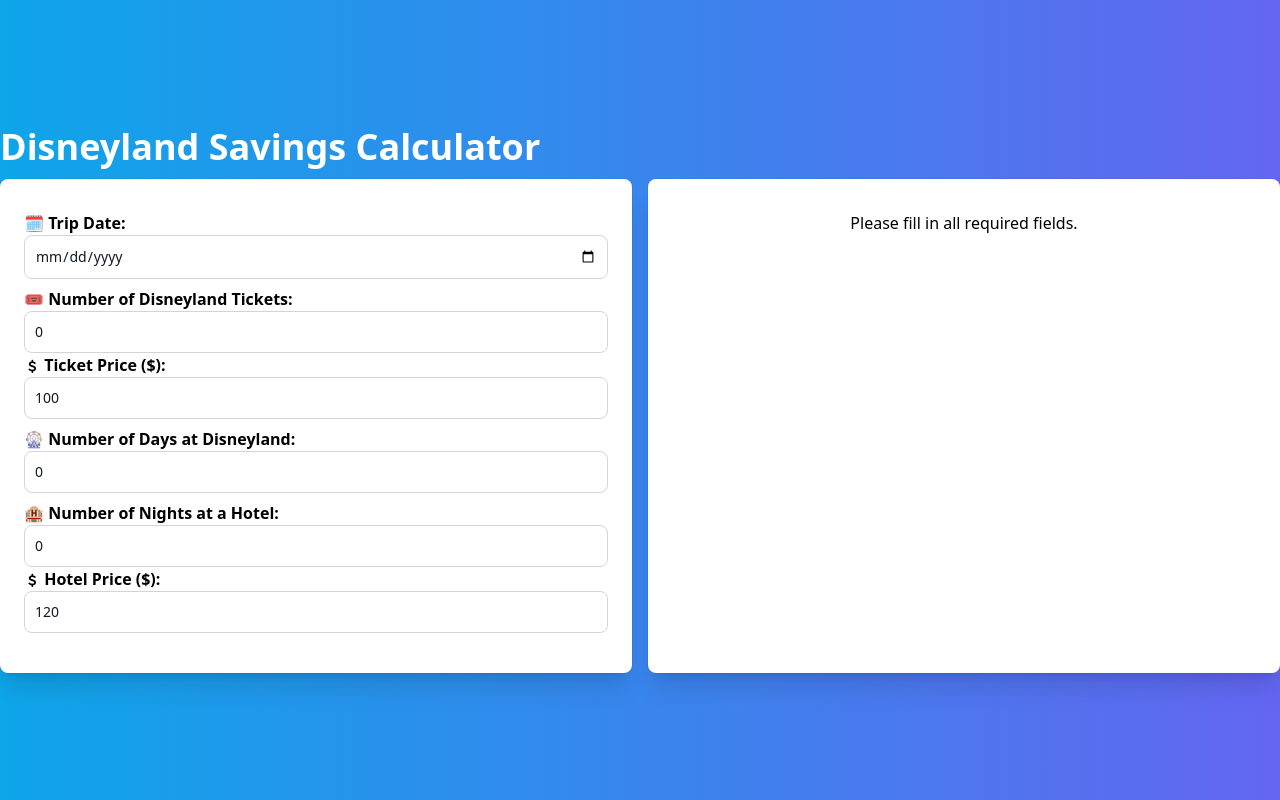
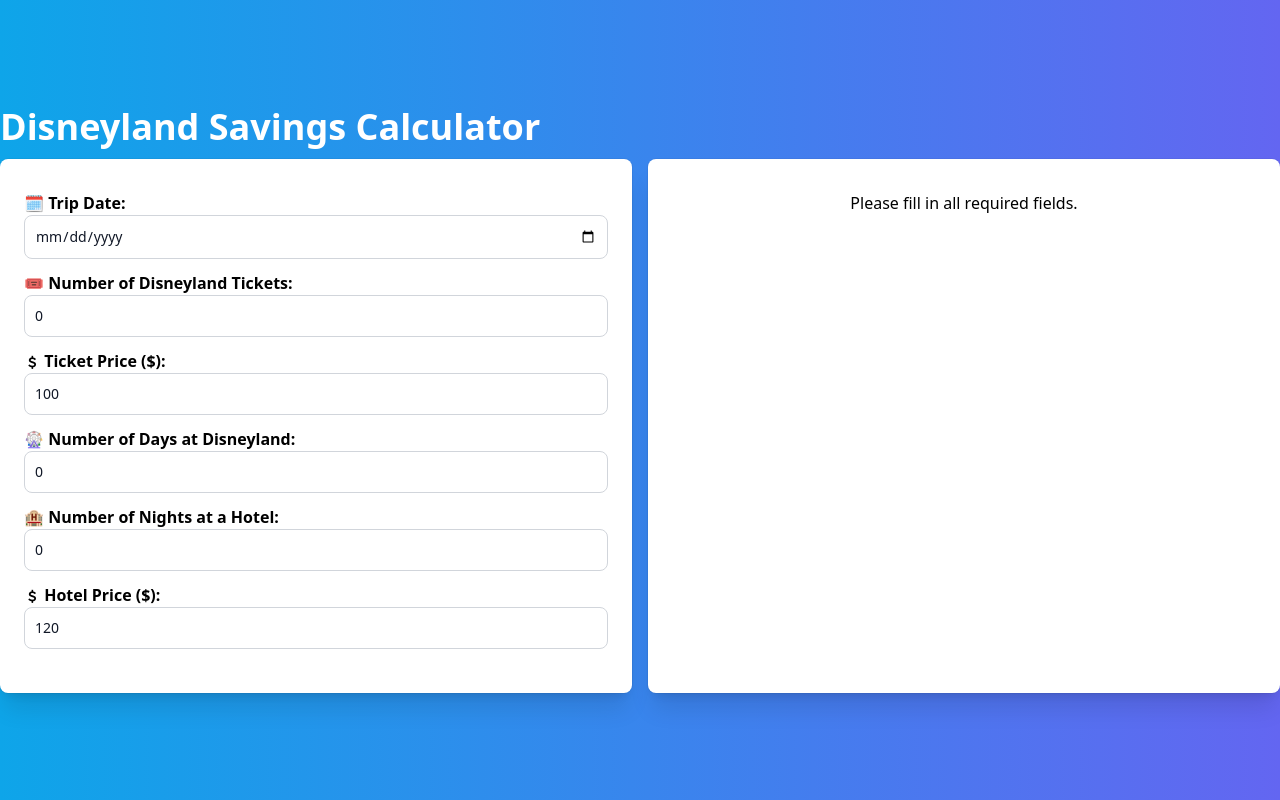
Before and after one commit to brndnsmth/disneyland-savings-calculator, a React (Vite) app: page / in a window 1280 px wide. Built offline with nearby package versions, Linux system fonts and the light colour scheme.

Commit message:
Initializing project.

```diff
--- a/src/components/DateInput.tsx
+++ b/src/components/DateInput.tsx
@@ -18,7 +18,7 @@
     <div>
       <label className="font-semibold">🗓 Trip Date:</label>
       <input
-        className="bg-white border border-gray-300 text-gray-900 text-sm rounded-lg focus:ring-blue-500 focus:border-blue-500 block w-full p-2.5 mb-2"
+        className="bg-white border border-gray-300 text-gray-900 text-sm rounded-lg focus:ring-blue-500 focus:border-blue-500 block w-full p-2.5 mb-3"
         type="date"
         value={tripDate}
         onChange={handleDateChange}
--- a/src/components/DaysInput.tsx
+++ b/src/components/DaysInput.tsx
@@ -18,7 +18,7 @@
     <div>
       <label className="font-semibold">🎡 Number of Days at Disneyland:</label>
       <input
-        className="bg-white border border-gray-300 text-gray-900 text-sm rounded-lg focus:ring-blue-500 focus:border-blue-500 block w-full p-2.5 mb-2"
+        className="bg-white border border-gray-300 text-gray-900 text-sm rounded-lg focus:ring-blue-500 focus:border-blue-500 block w-full p-2.5 mb-3"
         type="number"
         value={daysCount}
         onChange={handleDaysChange}
--- a/src/components/NightsInput.tsx
+++ b/src/components/NightsInput.tsx
@@ -26,7 +26,7 @@
     <div>
       <label className="font-semibold">🏨 Number of Nights at a Hotel:</label>
       <input
-        className="bg-white border border-gray-300 text-gray-900 text-sm rounded-lg focus:ring-blue-500 focus:border-blue-500 block w-full p-2.5"
+        className="bg-white border border-gray-300 text-gray-900 text-sm rounded-lg focus:ring-blue-500 focus:border-blue-500 block w-full p-2.5 mb-3"
         type="number"
         value={nightsCount}
         onChange={handleNightsChange}
@@ -34,7 +34,7 @@
       />
       <label className="font-semibold">﹩ Hotel Price ($):</label>
       <input
-        className="bg-white border border-gray-300 text-gray-900 text-sm rounded-lg focus:ring-blue-500 focus:border-blue-500 block w-full p-2.5 mb-2"
+        className="bg-white border border-gray-300 text-gray-900 text-sm rounded-lg focus:ring-blue-500 focus:border-blue-500 block w-full p-2.5 mb-3"
         type="number"
         value={hotelPrice}
         onChange={handleHotelPriceChange}
--- a/src/components/TicketInput.tsx
+++ b/src/components/TicketInput.tsx
@@ -26,7 +26,7 @@
     <div>
       <label className="font-semibold">🎟 Number of Disneyland Tickets:</label>
       <input
-        className="bg-white border border-gray-300 text-gray-900 text-sm rounded-lg focus:ring-blue-500 focus:border-blue-500 block w-full p-2.5"
+        className="bg-white border border-gray-300 text-gray-900 text-sm rounded-lg focus:ring-blue-500 focus:border-blue-500 block w-full p-2.5 mb-3"
         type="number"
         value={ticketCount}
         onChange={handleTicketChange}
@@ -34,7 +34,7 @@
       />
       <label className="font-semibold">﹩ Ticket Price ($):</label>
       <input
-        className="bg-white border border-gray-300 text-gray-900 text-sm rounded-lg focus:ring-blue-500 focus:border-blue-500 block w-full p-2.5 mb-2"
+        className="bg-white border border-gray-300 text-gray-900 text-sm rounded-lg focus:ring-blue-500 focus:border-blue-500 block w-full p-2.5 mb-3"
         type="number"
         value={ticketPrice}
         onChange={handleTicketPriceChange}
```
